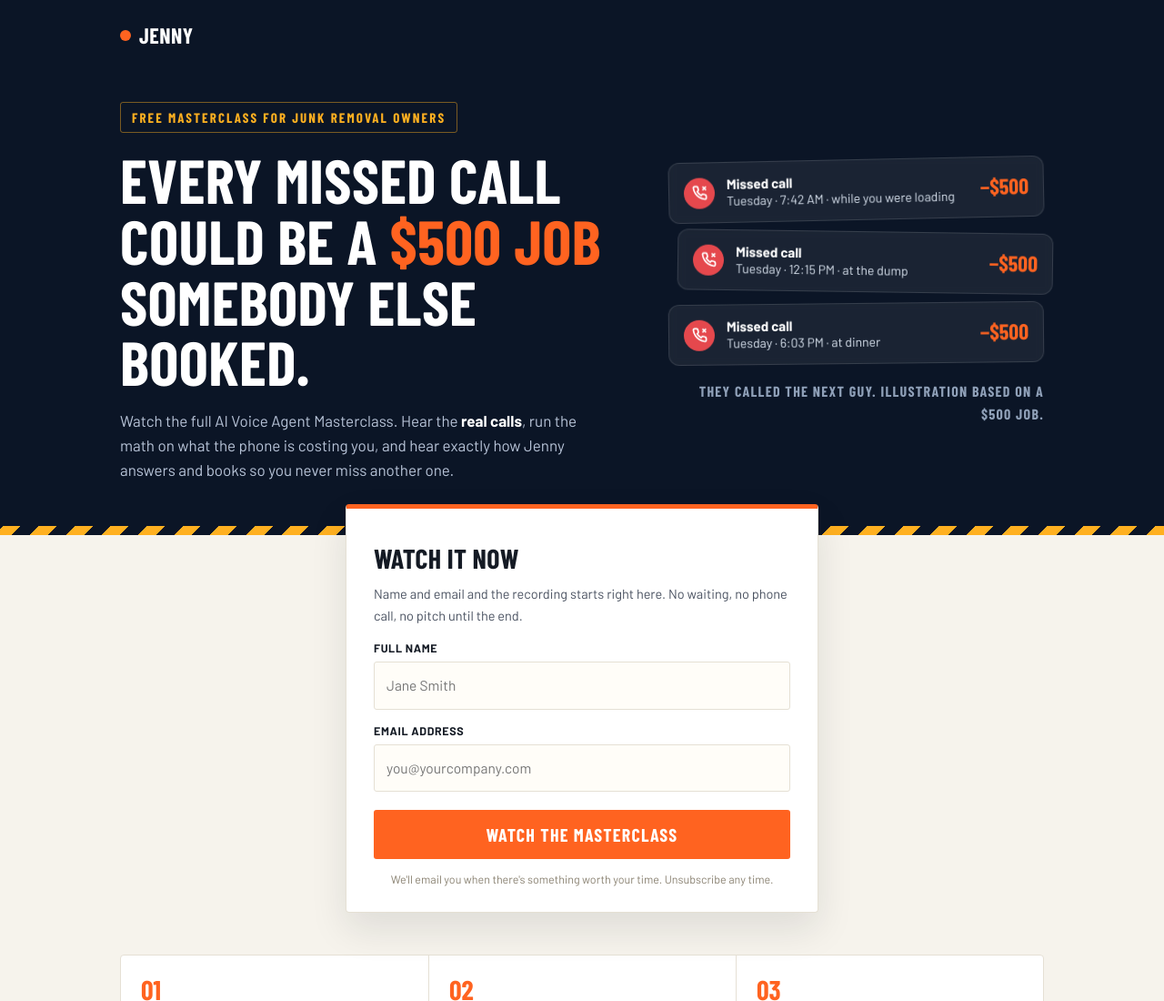
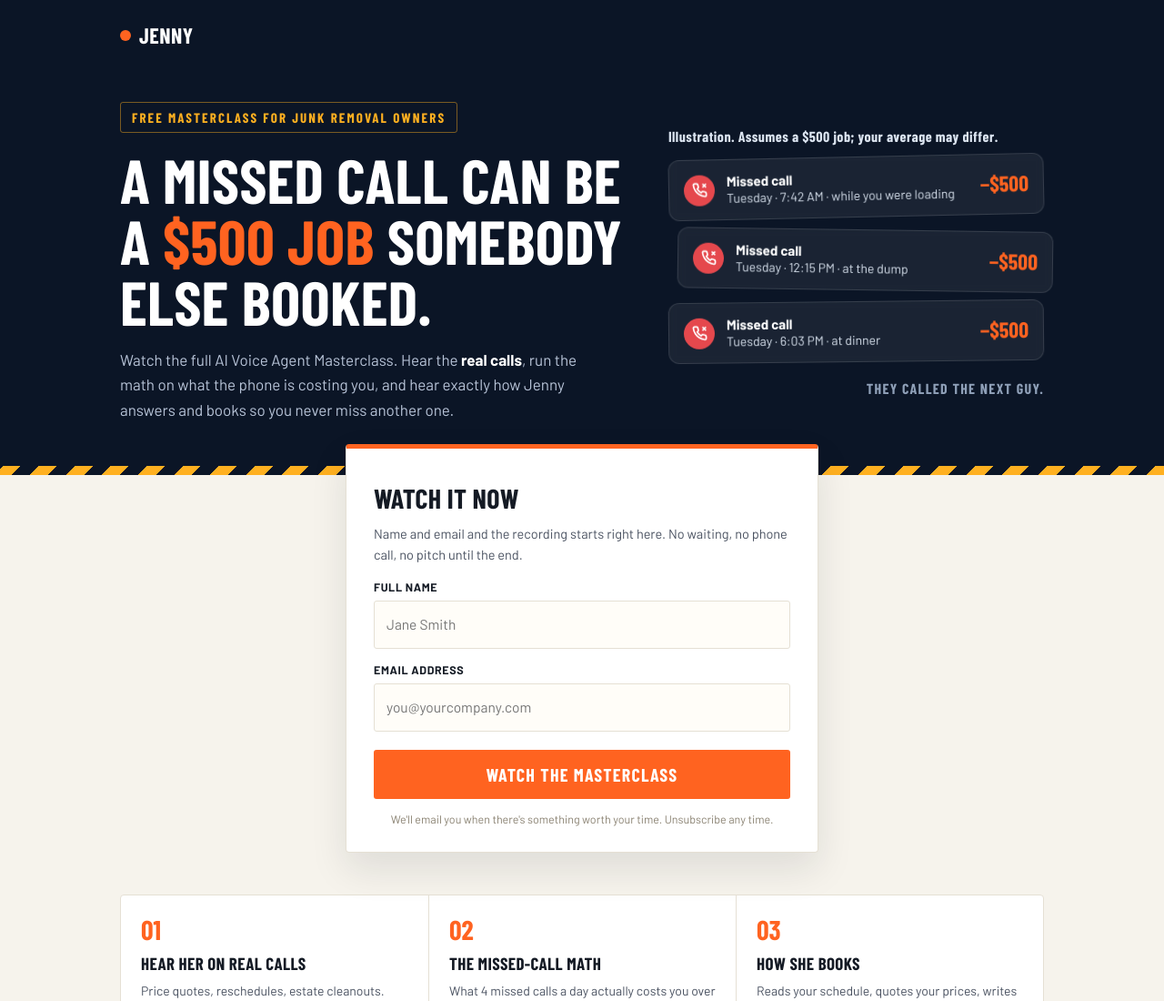
Before and after one commit to rlgodbold/jenny-webinar, a website: page public/watch.html in a window 1280 px wide. Shown: the top 1100 px of the page at 91% size. Drawn offline with nearby package versions, Linux system fonts and the light colour scheme; a web font is replaced by a local one.

Commit message:
Legal: move the $500 disclosure above the ledger and out of aria-hidden
RBG cleared the one-label approach but flagged placement. My label failed on three
counts and I had missed a fourth.

  1. It sat BELOW the figures. A reader absorbs the numbers first and reaches the
     disclosure after, which does not cure them.
  2. It was 16px in #8fa0b8 muted gray against 24px orange figures. Quieter than
     the thing it qualifies.
  3. It was right-aligned uppercase caption styling, which reads as decoration.
  4. NOT FROM RBG, found while fixing: the ledger is aria-hidden=true, so the
     disclosure was invisible to screen readers. A disclosure assistive tech cannot
     reach is arguably not a disclosure. It now sits outside that block.

New .stacknote class: same 16px, #dbe4f0 for real contrast, left aligned, directly
above the stack. Wording is RBG's: names the assumption as an assumption instead of
implying $500 is the going rate.

Headline takes her punchier option: 'A missed call can be' rather than 'could be'.
'They called the next guy' returns to its own line as the punchline it was.

```diff
--- a/public/watch.html
+++ b/public/watch.html
@@ -45,6 +45,7 @@
   .mc .t b{display:block;color:#fff;font-size:15px}
   .mc .loss{margin-left:8px;font-family:var(--cond);font-weight:800;font-size:24px;color:var(--org);white-space:nowrap}
   .stackcap{font-family:var(--cond);font-weight:700;font-size:16px;letter-spacing:.08em;text-transform:uppercase;color:#8fa0b8;text-align:right;margin-top:4px}
+  .stacknote{font-family:var(--cond);font-weight:700;font-size:16px;letter-spacing:.03em;color:#dbe4f0;margin-bottom:10px}
 
   /* ── form band ── */
   .band{background:var(--paper);padding:0 0 8px}
@@ -107,10 +108,11 @@
     <div class="hgrid" id="heroBlock">
       <div>
         <span class="kick">Free masterclass for junk removal owners</span>
-        <h1>Every missed call could be a <span class="flag">$500 job</span> somebody else booked.</h1>
+        <h1>A missed call can be a <span class="flag">$500 job</span> somebody else booked.</h1>
         <p class="sub">Watch the full AI Voice Agent Masterclass. Hear the <b>real calls</b>, run the math on what the phone is costing you, and hear exactly how Jenny answers and books so you never miss another one.</p>
       </div>
       <div>
+        <div class="stacknote">Illustration. Assumes a $500 job; your average may differ.</div>
         <div class="stack" aria-hidden="true">
           <div class="mc"><span class="ic"><svg viewBox="0 0 24 24" fill="none" stroke="#fff" stroke-width="2.4" stroke-linecap="round"><path d="M22 16.9v3a2 2 0 0 1-2.2 2 19.8 19.8 0 0 1-8.6-3.1 19.5 19.5 0 0 1-6-6A19.8 19.8 0 0 1 2.1 4.2 2 2 0 0 1 4.1 2h3a2 2 0 0 1 2 1.7c.1 1 .4 2 .7 2.9a2 2 0 0 1-.5 2.1L8.1 9.9a16 16 0 0 0 6 6l1.2-1.2a2 2 0 0 1 2.1-.5c.9.3 1.9.6 2.9.7a2 2 0 0 1 1.7 2z"/><path d="M17 3l4 4M21 3l-4 4"/></svg></span>
             <span class="t"><b>Missed call</b>Tuesday · 7:42 AM · while you were loading</span><span class="loss">−$500</span></div>
@@ -118,7 +120,7 @@
             <span class="t"><b>Missed call</b>Tuesday · 12:15 PM · at the dump</span><span class="loss">−$500</span></div>
           <div class="mc"><span class="ic"><svg viewBox="0 0 24 24" fill="none" stroke="#fff" stroke-width="2.4" stroke-linecap="round"><path d="M22 16.9v3a2 2 0 0 1-2.2 2 19.8 19.8 0 0 1-8.6-3.1 19.5 19.5 0 0 1-6-6A19.8 19.8 0 0 1 2.1 4.2 2 2 0 0 1 4.1 2h3a2 2 0 0 1 2 1.7c.1 1 .4 2 .7 2.9a2 2 0 0 1-.5 2.1L8.1 9.9a16 16 0 0 0 6 6l1.2-1.2a2 2 0 0 1 2.1-.5c.9.3 1.9.6 2.9.7a2 2 0 0 1 1.7 2z"/><path d="M17 3l4 4M21 3l-4 4"/></svg></span>
             <span class="t"><b>Missed call</b>Tuesday · 6:03 PM · at dinner</span><span class="loss">−$500</span></div>
-          <div class="stackcap">They called the next guy. Illustration based on a $500 job.</div>
+          <div class="stackcap">They called the next guy.</div>
         </div>
       </div>
     </div>
```
